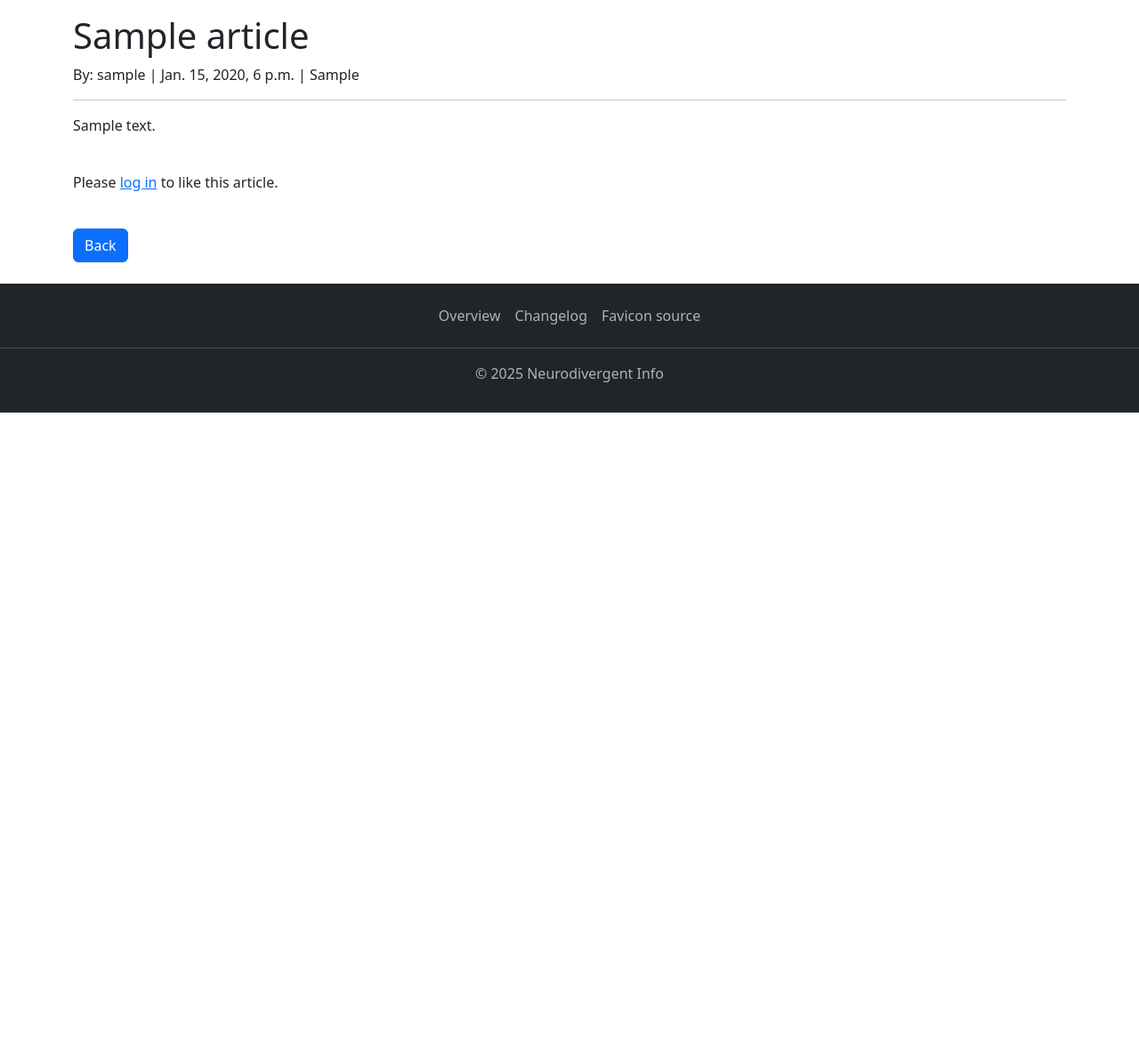
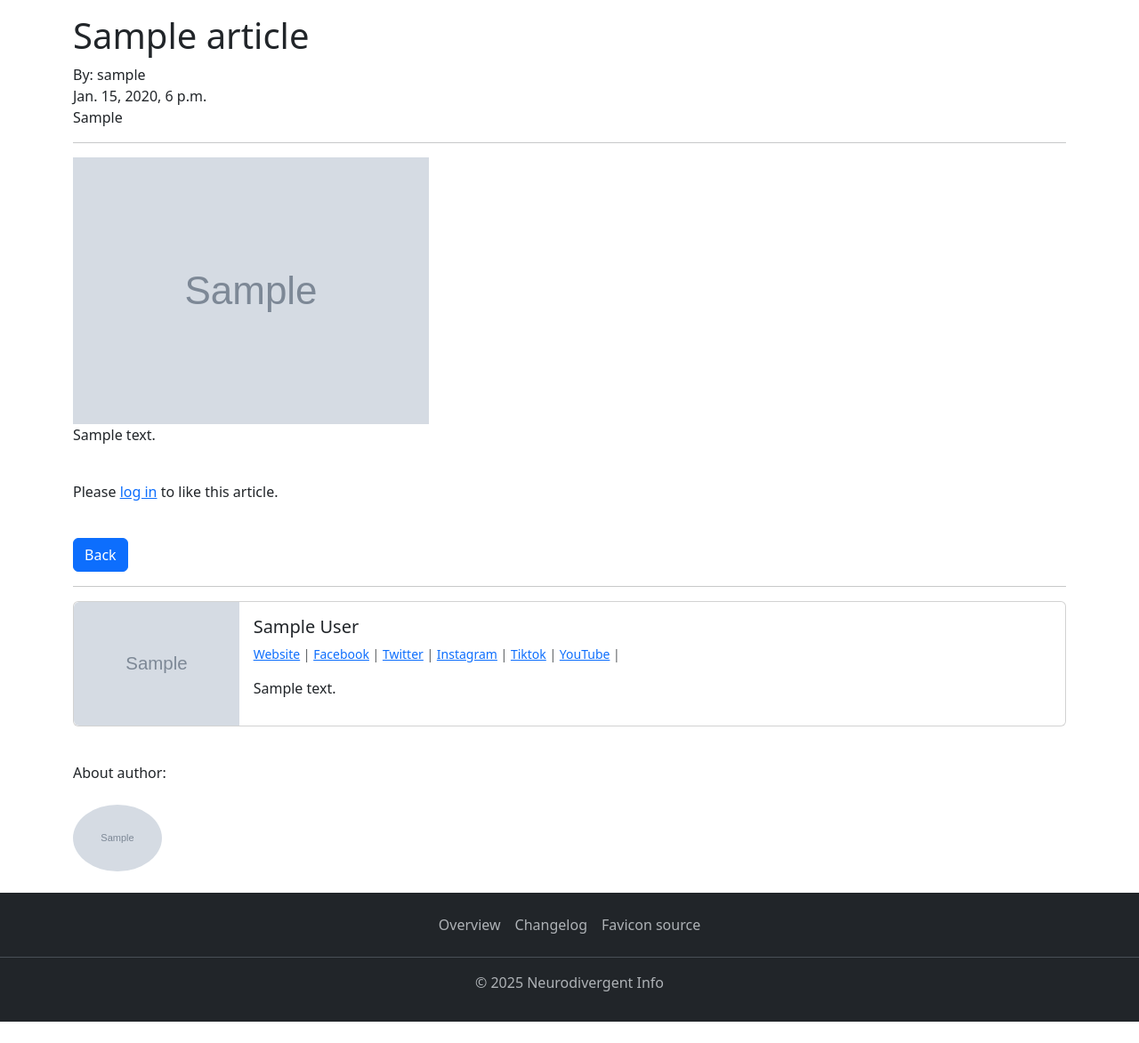
Before and after one commit to Irsyad1507/neurodivergentinfo, a Django app: page /article/1/ in a window 1280 px wide. Shown: the part 56-1229 px from the top of the page at 89% size. Before the commit the page ends 520 px from the top, so only its background shows below. Run offline with Django 5.2, Linux system fonts and the light colour scheme; tables that the repository leaves empty hold one stand-in row (values such as "Sample post"); grey boxes marked "Sample" are stand-in pictures; parts of the project's set-up code (start-up, migrations or seed data) failed here and were passed over; some libraries are stand-ins or nearby versions.

Commit message:
Added profile pic and social links

```diff
--- a/article/models.py
+++ b/article/models.py
@@ -5,7 +5,7 @@ from ckeditor.fields import RichTextField
 
 class Article(models.Model):
     title = models.CharField('Title', max_length=255)
-    header_image = models.ImageField(blank=True, null=True, upload_to='media/')
+    header_image = models.ImageField(blank=True, null=True, upload_to='images/')
     content = RichTextField(blank=True, null=True)
     author = models.ForeignKey(User, on_delete=models.CASCADE)
     date_created = models.DateTimeField(auto_now_add=True)
--- a/main/models.py
+++ b/main/models.py
@@ -5,6 +5,13 @@ from django.urls import reverse
 class Profile(models.Model):
     user = models.OneToOneField(User, null=True, on_delete=models.CASCADE)
     bio = models.TextField()
+    profile_pic = models.ImageField(null=True, blank=True, upload_to='images/profile/')
+    website_url = models.CharField(max_length=255, null=True, blank=True)
+    facebook_url = models.CharField(max_length=255, null=True, blank=True)
+    twitter_url = models.CharField(max_length=255, null=True, blank=True)
+    instagram_url = models.CharField(max_length=255, null=True, blank=True)
+    tiktok_url = models.CharField(max_length=255, null=True, blank=True)
+    youtube_url = models.CharField(max_length=255, null=True, blank=True)
 
     def __str__(self):
         return self.user.username
--- a/templates/article/article_detail.html
+++ b/templates/article/article_detail.html
@@ -5,10 +5,10 @@
 {% block content %}
 
     <h1>{{article.title}}</h1>
-<p>By: {{article.author}} | {{article.date_created}} | {{ article.category }}</p>
+    <p>By: {{article.author}} <br/> {{article.date_created}} <br/> {{ article.category }}</p>
     <hr>
-{% if post.header_image %}
-    <img src="{{ post.header_image.url }}" alt="">
+    {% if article.header_image %}
+        <img src="{{ article.header_image.url }}" alt="">
         <br/>
     {% endif %}
     <p>{{article.content|safe}}</p>
@@ -45,7 +45,53 @@
         </form>
 
     {% endif %}
+    <br>
+    <hr>
 
+    <div class="card mb-3">
+    <div class="row g-0">
+        <div class="col-md-2">
+        <img src="{{ article.author.profile.profile_pic.url }}" class="img-fluid rounded-start" alt="profile picture">
+        </div>
+        <div class="col-md-10">
+        <div class="card-body">
+            <h5 class="card-title">{{ article.author.first_name }} {{ article.author.last_name }}</h5>
+            <p class="small text-body-secondary">
+
+            {% if article.author.profile.website_url %}
+            <a href="{{ article.author.profile.website_url }}">Website</a> |
+            {% endif %}
+
+            {% if article.author.profile.facebook_url %}
+            <a href="{{ article.author.profile.facebook_url }}">Facebook</a> |
+            {% endif %}
+
+            {% if article.author.profile.twitter_url %}
+            <a href="{{ article.author.profile.twitter_url }}">Twitter</a> |
+            {% endif %}
+
+            {% if article.author.profile.instagram_url %}
+            <a href="{{ article.author.profile.instagram_url }}">Instagram</a> |
+            {% endif %}
+
+            {% if article.author.profile.tiktok_url %}
+            <a href="{{ article.author.profile.tiktok_url }}">Tiktok</a> |
+            {% endif %}
+
+            {% if article.author.profile.youtube_url %}
+            <a href="{{ article.author.profile.youtube_url }}">YouTube</a> |
+            {% endif %}
+
+        </p>
+            <p class="card-text">{{ article.author.profile.bio }}</p>
+        </div>
+        </div>
+    </div>
+    </div>
+
+    <br>
+    About author: <br><br/>
+    <img src="{{ article.author.profile.profile_pic.url }}" alt="profile pic" width="100" class="rounded-circle">
 
 {% endblock %}
 
```
Also changed, not shown: article/migrations/0009_alter_article_header_image.py (added), main/migrations/0002_profile_facebook_url_profile_instagram_url_and_more.py (added). Lines whose indentation alone changed are shown as unchanged.
